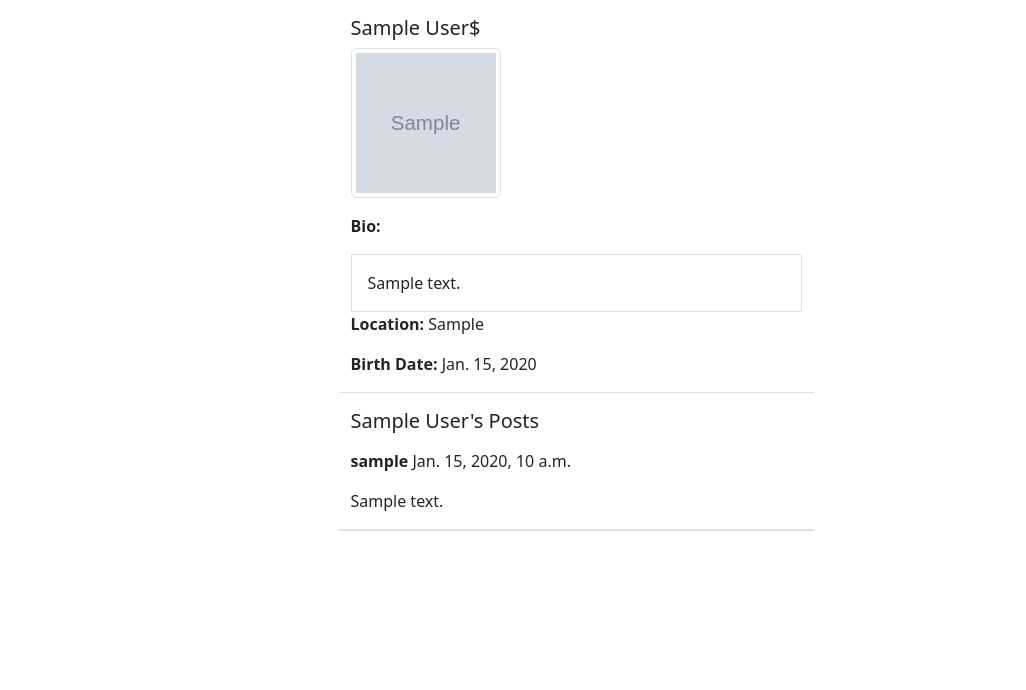
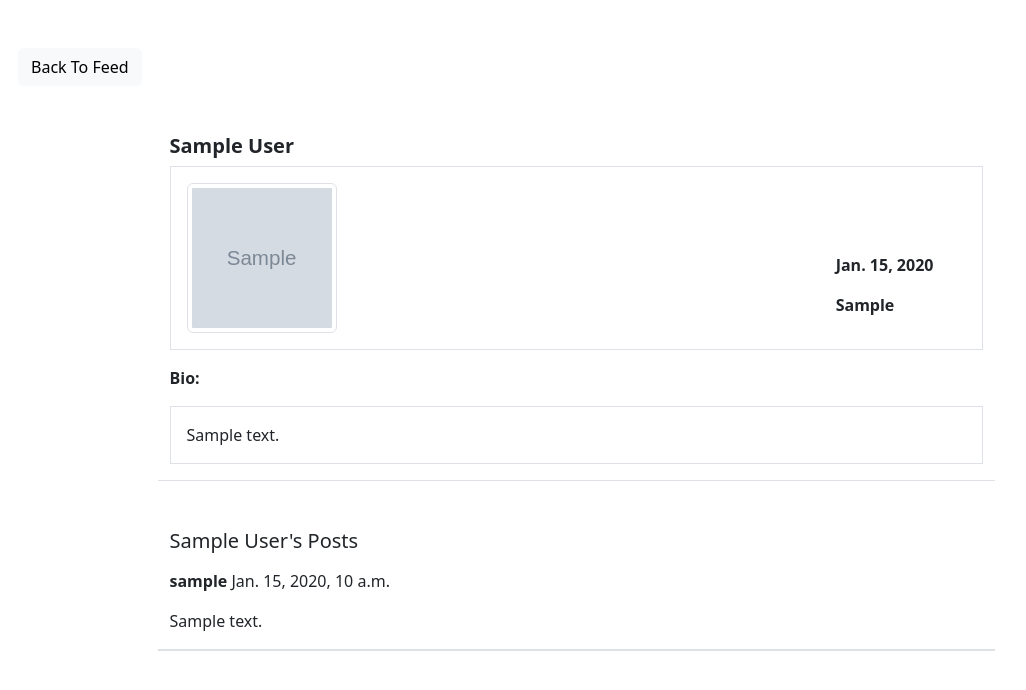
Before and after one commit to aaron-wearne/diss-2024, a Django app: page /social/profile/1 in a window 1280 px wide. Shown: the part 56-746 px from the top of the page, without its empty margins (64-1090 px from the left). Run offline with Django 4.2, Linux system fonts and the light colour scheme; tables that the repository leaves empty hold one stand-in row (values such as "Sample post"); grey boxes marked "Sample" are stand-in pictures; some libraries are stand-ins or nearby versions.

Commit message:
Profile page changes to look better

```diff
--- a/Project/social/templates/social/profile.html
+++ b/Project/social/templates/social/profile.html
@@ -2,22 +2,34 @@
 
 {% block content %}
 <div class="container">
-    <div class="row justify-content-center mt-3">
-        <div class="col-md-5 col-sm-12 border-bottom">
-            <h5>{{ profile.name }}$</h5>
-            <img src="{{ profile.profile_picture.url }}" alt="{{ profile.name }}'s profile picture" class="img-thumbnail mb-3" style="width: 150px; height: 150px; object-fit: cover;">
+    <div class="row mt-5">
+        <div class="col-md-5 col-sm-6">
+            <a href="{% url 'post-list' %}" class="btn btn-light">Back To Feed</a>
+        </div>
+    </div>
+    <div class="container">
+        <div class="row justify-content-center mt-5">
+            <div class="col-md-9 col-sm-12 border-bottom">
+                <h5><strong>{{ profile.name }}</strong></h5>
+                <div class="d-flex border p-3 mb-3">
+                    <div class="col-md-10">
+                        <img src="{{ profile.profile_picture.url }}" alt="{{ profile.name }}'s profile picture" class="img-thumbnail" style="width: 150px; height: 150px; object-fit: cover;">
+                    </div>
+                    <div class="d-flex flex-column justify-content-end">
+                        <p><strong> {{profile.birth_date }}</strong></p>
+                        <p><strong> {{profile.location }}</strong></p>
+                    </div>
+                </div>
                 <p><strong>Bio:</strong></p>
-            <div class="p-3 border border-bottom" style="white-space: pre-wrap;">{{ profile.bio }}</div>
-            <p><strong>Location:</strong> {{ profile.location }}</p>
-            <p><strong>Birth Date:</strong> {{ profile.birth_date }}</p>
+                <div class="p-3 border mb-3" style="white-space: pre-wrap;">{{ profile.bio }}</div>
             </div>
         </div>
 
-    <div class="row justify-content-center mt-3">
-        <div class="col-md-5 col-sm-12 border-bottom">
+        <div class="row justify-content-center mt-5">
+            <div class="col-md-9 col-sm-12 border-bottom">
                 <h5>{{ profile.name }}'s Posts</h5>
                 {% for post in posts %}
-            <div class="row justify-content-left mt-3">
+                <div class="row mt-3">
                     <div class="col-md-12 col-sm-12 border-bottom position-relative">
                         <p><strong>{{ post.author }}</strong> {{ post.created_on }}</p>
                         <p>{{ post.body }}</p>
@@ -28,4 +40,5 @@
             </div>
         </div>
     </div>
+</div>
 {% endblock content %}
```
Also changed, not shown: Project/media/uploads/profile_pictures/trump.jpg (added). Lines whose indentation alone changed are shown as unchanged.
